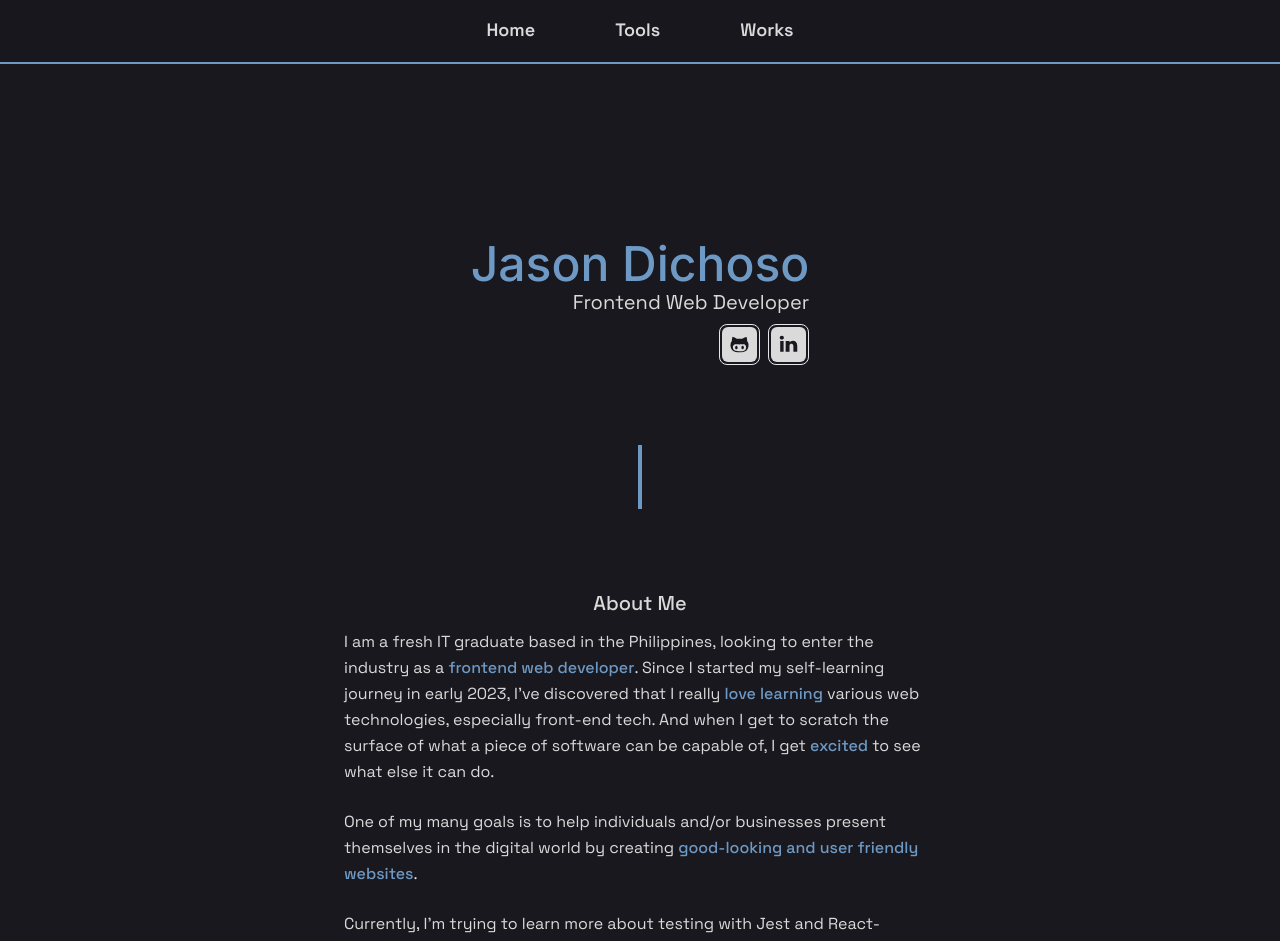
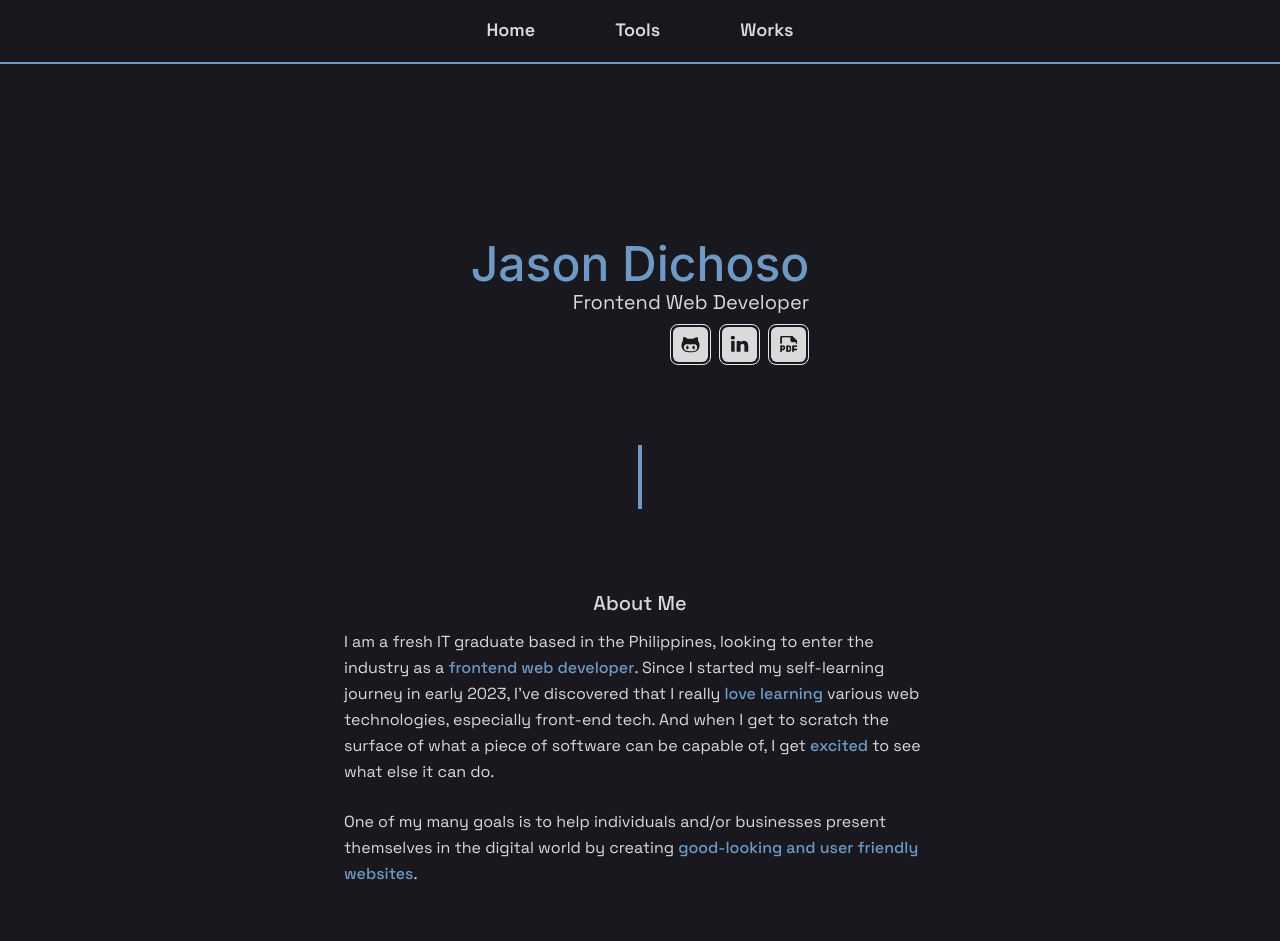
Before and after one commit to jdichh/portfolio-next, a Next.js app: page / in a window 1280 px wide. Shown: the top 941 px of the page. Built offline with nearby package versions, Linux system fonts and the light colour scheme.

Commit message:
added back resume, removed last <p> in about

```diff
--- a/src/components/about.tsx
+++ b/src/components/about.tsx
@@ -34,10 +34,6 @@ export default function About() {
         </span>
         .
       </p>
-      <p className="mb-6">
-        Currently, I'm trying to learn more about testing with Jest and
-        React-Testing-Library.
-      </p>
     </motion.section>
   );
 }
--- a/src/components/hero.tsx
+++ b/src/components/hero.tsx
@@ -66,6 +66,23 @@ export default function Hero() {
               className="object-cover rounded-md"
             />
           </motion.a>
+          <motion.a
+            href="documents/resume.pdf"
+            target="_blank"
+            className="rounded-lg transition duration-100 ease-in-out hover:bg-[#6E99C4] border-[1px] p-0.5"
+            aria-label="Button to my LinkedIn profile"
+            whileHover={{ scale: ON_HOVER_SCALE }}
+            whileTap={{ scale: ON_TAP_SCALE }}
+          >
+            <Image
+              src="/hero-button-icons/resume.svg"
+              alt="Button to view my resume"
+              width={ICON_DIMENSIONS}
+              height={ICON_DIMENSIONS}
+              priority={true}
+              className="object-cover rounded-md"
+            />
+          </motion.a>
         </motion.div>
       </div>
     </section>
```
Also changed, not shown: 2 other files (tests, documents, lock files or other folders).
